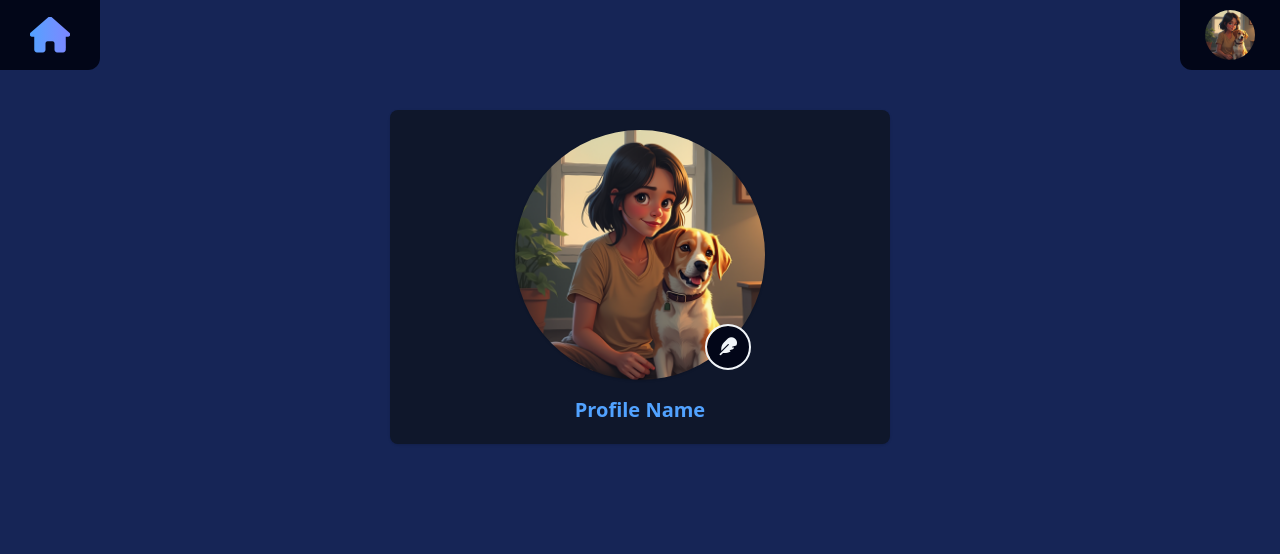
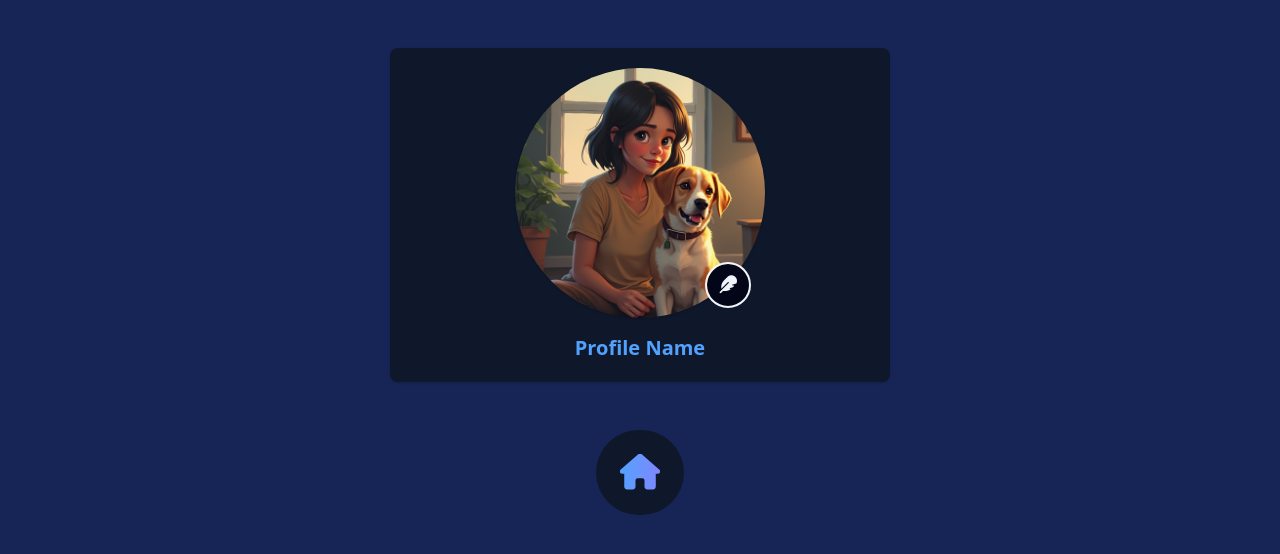
Before and after one commit to 2Rovian/movie-finder, a React (Vite) app in the folder client-side/: page /profile-page in a window 1280 px wide. Shown: the top 554 px of the page. Built offline with nearby package versions, Linux system fonts and the light colour scheme.

Commit message:
fazendo updates na navbar, adicionado parametro da isRegister = false na funçao login

```diff
--- /dev/null
+++ b/client-side/src/components/LoginPageNavbar.jsx
@@ -0,0 +1,14 @@
+import React from 'react'
+
+function LoginPageNavbar() {
+  return (
+    <div className='h-[60px] text-white flex items-center'>
+        <div className='container max-w-[900px] mx-auto px-4 flex items-center h-full bg-slate-900 xl:rounded-b-lg shadow justify-center'>
+            <span className='text-lg md:text-xl text-transparent bg-clip-text bg-gradient-to-r from-blue-400 to-indigo-400 font-semibold'>Create an account to store your must-watch movies!</span>
+        </div>
+
+    </div>
+  )
+}
+
+export default LoginPageNavbar
--- a/client-side/src/components/Navbar.jsx
+++ b/client-side/src/components/Navbar.jsx
@@ -37,7 +37,7 @@ function Navbar({ onSearch }) {
     }
 
     return (
-        <div className='min-h-[75px] text-white flex items-center'>
+        <div className='min-h-[70px] text-white flex items-center'>
             <div className='container max-w-[1300px] mx-auto px-4 flex items-center h-full bg-slate-900 xl:rounded-b-lg shadow'>
                 <Link to='/' className='xl:mx-1'>
                     <div className='text-xl md:text-2xl font-bold'>
--- a/client-side/src/components/ProfilePageNavbar.jsx
+++ /dev/null
@@ -1,25 +0,0 @@
-import { Link } from 'react-router-dom'
-import useProfileStore from '../zustand/profileStore'
-
-function ProfilePageNavbar() {
-
-    const { profilePics, currentIndex } = useProfileStore();
-    return (
-        <div className='h-[70px] relative'>
-            <div className='absolute h-full w-[100px] bg-slate-950 items-center flex justify-center rounded-br-xl'>
-                <Link to='/'>
-                    <i className="fa-solid fa-house text-4xl text-transparent bg-clip-text bg-gradient-to-r from-blue-400 to-indigo-400" />
-                </Link>
-            </div>
-
-            <div className='bg-slate-950 w-[100px] absolute right-0 h-full rounded-bl-xl text-slate-100 flex justify-center items-center'>
-                <span className=''>
-                    <img src={profilePics[currentIndex]} alt="profile-pic" className='size-[50px] rounded-full hover:outline cursor-pointer duration-150 ease-in-out' />
-                </span>
-            </div>
-
-        </div>
-    )
-}
-
-export default ProfilePageNavbar
--- a/client-side/src/pages/Login.jsx
+++ b/client-side/src/pages/Login.jsx
@@ -1,10 +1,12 @@
-import React from 'react'
-import Navbar from '../components/Navbar';
 import axios from 'axios';
 import { useNavigate } from 'react-router-dom';
 
-import { useContext, useState } from 'react';
+import React, { useContext, useState } from 'react';
 import AuthContext from '../AuthContext';
+
+import LoginPageNavbar from '../components/LoginPageNavbar';
+
+import { Link } from 'react-router-dom';
 
 function Login() {
 
@@ -46,7 +48,8 @@ function Login() {
 
             setTimeout(() => {
               setValidation('')
-            }, 2000);
+              loginFunction(true)
+            }, 1000);
           }
 
         } catch (error) {
@@ -64,7 +67,7 @@ function Login() {
     }
   }
 
-  const loginFunction = async () => {
+  const loginFunction = async (isRegister = false) => {
     if (!username || !password) {
       setMessage("Username and Password are required.")
       setTimeout(() => {
@@ -78,13 +81,17 @@ function Login() {
 
       if (response.status === 200) {
         login(response.data); // Salva usuário no contexto
-        setValidation("Login Successful!");
+
+        if (!isRegister) {
+          setValidation("Login Successful!");
+        }
+
         localStorage.setItem("token", response.data.token);
 
         setTimeout(() => {
           setValidation("");
           navigate('/')
-        }, 2000);
+        }, 1000);
       }
 
     } catch (error) {
@@ -99,7 +106,7 @@ function Login() {
 
   return (
     <div className=''>
-      <Navbar />
+      <LoginPageNavbar />
       <form onSubmit={handleSubmit} className='mx-auto bg-slate-800 border border-blue-400 w-[400px] md:w-[600px] flex flex-col rounded-xl px-4 mt-10'>
         <p className='text-blue-400 font-semibold my-5 text-2xl'>{isLoginMenu ? "Log in your account" : "Create your account"}</p>
 
@@ -150,6 +157,11 @@ function Login() {
 
         </div>}
 
+      <div className='flex justify-center mt-12'>
+        <Link to='/' className='bg-slate-900 rounded-full p-6 hover:outline-2 hover:outline-blue-400 outline-transparent duration-300 ease-in-out'>
+          <i className="fa-solid fa-house text-4xl text-transparent bg-clip-text bg-gradient-to-r from-blue-400 to-indigo-400" />
+        </Link>
+      </div>
     </div>
   )
 }
--- a/client-side/src/pages/ProfilePage.jsx
+++ b/client-side/src/pages/ProfilePage.jsx
@@ -1,13 +1,14 @@
-import ProfilePageNavbar from '../components/ProfilePageNavbar';
 import useProfileStore from '../zustand/profileStore';
+
+import { Link } from 'react-router-dom';
 
 function ProfilePage() {
     const { profilePics, currentIndex, changeProfilePic, nextPfp, prevPfp, toggleChangeProfilePic } = useProfileStore();
 
     return (
         <div>
-            <ProfilePageNavbar />
-            <div className='w-[400px] h-fit lg:w-[500px] mx-auto mt-[40px] bg-slate-900 rounded-lg text-blue-400 shadow'>
+
+            <div className='w-[400px] h-fit lg:w-[500px] mx-auto mt-12 bg-slate-900 rounded-lg text-blue-400 shadow'>
                 <div className='flex py-5 flex-col items-center gap-y-4'>
                     <div className='relative'>
                         <img src={profilePics[currentIndex]} alt="profile picture"
@@ -30,6 +31,12 @@ function ProfilePage() {
                     <p className='text-xl font-bold'>Profile Name</p>
                 </div>
             </div>
+
+            <div className='flex justify-center mt-12'>
+                <Link to='/' className='bg-slate-900 rounded-full p-6 hover:outline-2 hover:outline-blue-400 outline-transparent duration-300 ease-in-out'>
+                    <i className="fa-solid fa-house text-4xl text-transparent bg-clip-text bg-gradient-to-r from-blue-400 to-indigo-400" />
+                </Link>
+            </div>
         </div>
     )
 }
```
